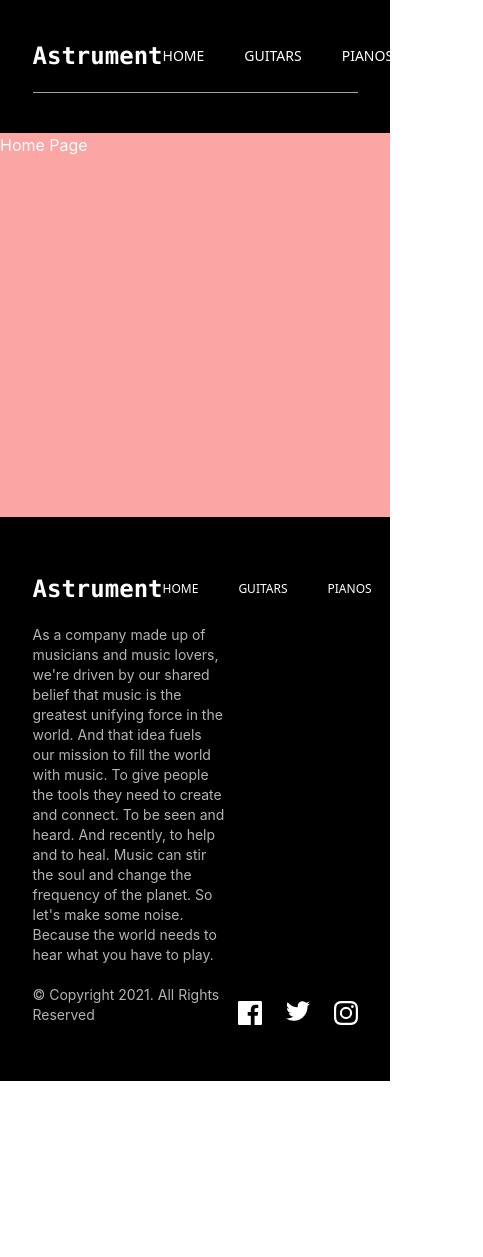
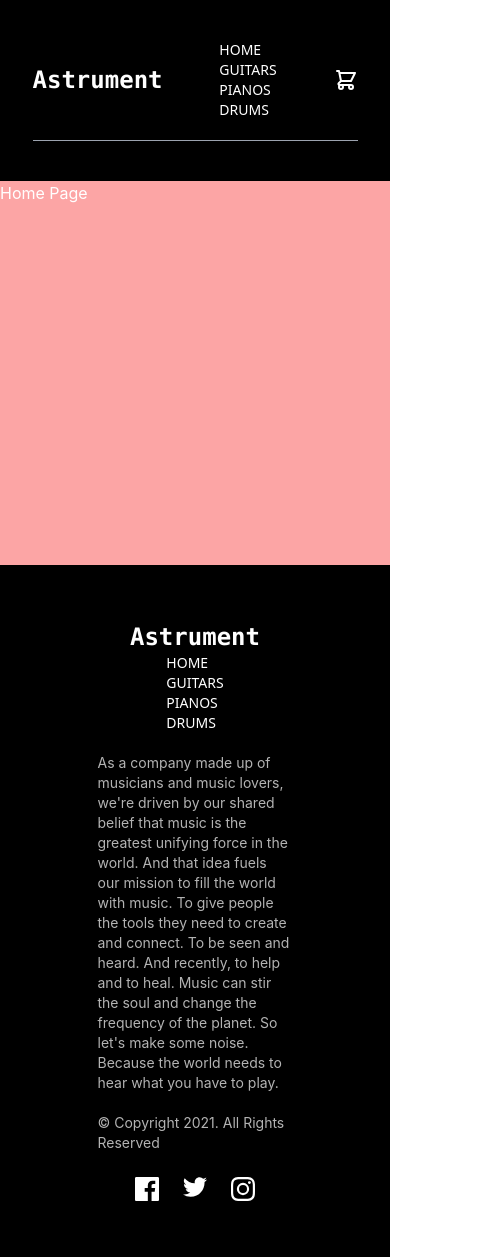
Before and after one commit to Camsz27/e-commerce, a Next.js app: page / in a window 390 px wide. Shown: the whole page, 483 px wide, since content can reach past the window. Before the commit the page ends 1081 px from the top, so only its background shows below. Built offline with nearby package versions, Linux system fonts and the light colour scheme.

Commit message:
make footer responsive

```diff
--- a/components/Footer.jsx
+++ b/components/Footer.jsx
@@ -5,20 +5,20 @@ const Footer = () => {
   return (
     <footer className='bg-black text-white py-14'>
       <div className='w-5/6 mx-auto space-y-5'>
-        <main className='flex items-center justify-between w-5/6'>
+        <main className='flex items-center justify-between w-5/6 flex-col md:flex-row mx-auto md:mx-0'>
           <Link href={'/'} passHref>
             <h1 className='font-mono font-extrabold text-2xl cursor-pointer'>
               Astrument
             </h1>
           </Link>
-          <span className='flex justify-center gap-x-10 font-medium text-xs font-sans'>
+          <span className='flex justify-center gap-x-10 font-medium text-sm md:text-xs font-sans flex-col md:flex-row'>
             <Link href={'/'}>HOME</Link>
             <Link href={'/category/guitars'}>GUITARS</Link>
             <Link href={'/category/pianos'}>PIANOS</Link>
             <Link href={'/category/drums'}>DRUMS</Link>
           </span>
         </main>
-        <section className='flex justify-between'>
+        <section className='flex justify-between items-center gap-y-6 flex-col md:flex-row'>
           <span className='w-3/5 space-y-5'>
             <p className='opacity-70 text-sm'>
               As a company made up of musicians and music lovers, we&apos;re
@@ -34,7 +34,7 @@ const Footer = () => {
               © Copyright 2021. All Rights Reserved
             </p>
           </span>
-          <span className='flex self-end gap-x-6'>
+          <span className='flex md:self-end gap-x-6'>
             <svg
               className='hover:scale-125 cursor-pointer'
               xmlns='http://www.w3.org/2000/svg'
--- a/components/Navbar.jsx
+++ b/components/Navbar.jsx
@@ -10,7 +10,7 @@ const Navbar = () => {
             Astrument
           </h1>
         </Link>
-        <nav className='flex justify-center gap-x-10 font-medium text-sm font-sans'>
+        <nav className='flex justify-center gap-x-10 font-medium text-sm font-sans flex-col md:flex-row'>
           <Link href={'/'}>HOME</Link>
           <Link href={'/category/guitars'}>GUITARS</Link>
           <Link href={'/category/pianos'}>PIANOS</Link>
```
